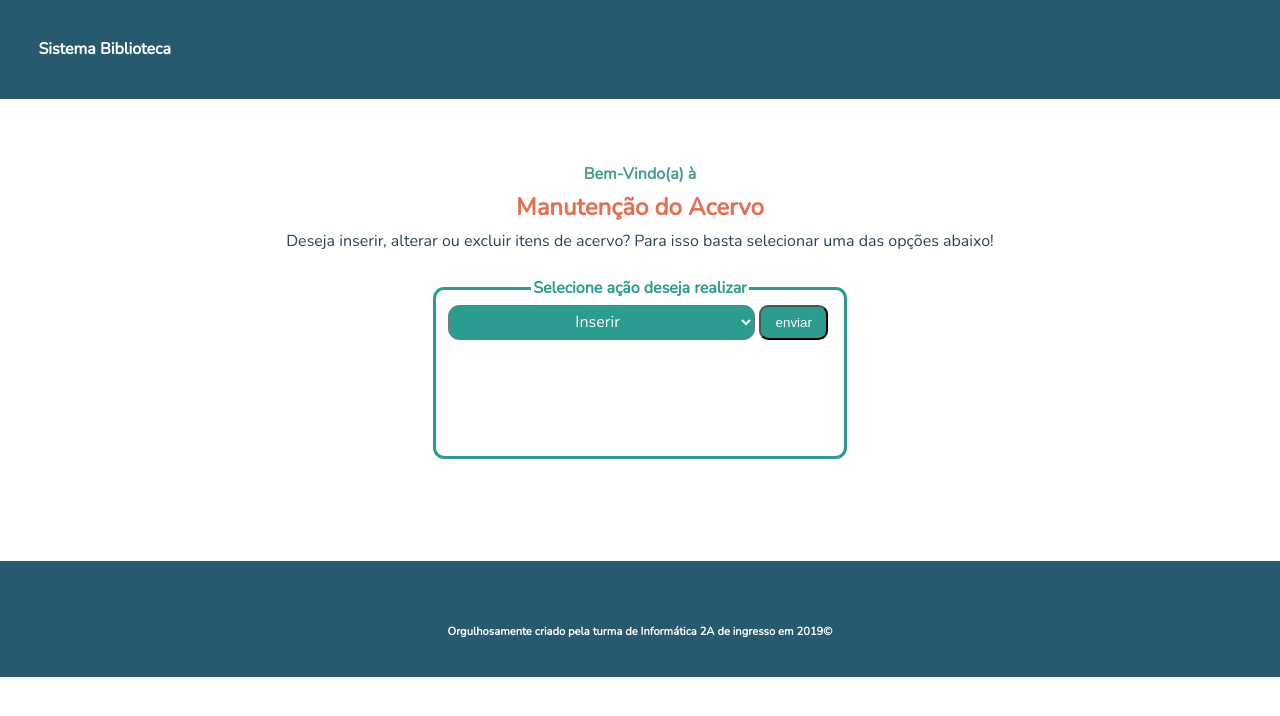
After one commit to IzabelaAAndrade/TrabalhoFinalWebINF2A, a PHP site: page /indexBiblioteca.html in a window 1280 px wide. The commit adds this page. Shown: the top 716 px of the page. Run offline with PHP 8.4, Linux system fonts and the light colour scheme.

Commit message:
Add files via upload

```diff
--- a/padrao_estilizacao/biblioteca/paginas_com_formularios/geral.css
+++ b/padrao_estilizacao/biblioteca/paginas_com_formularios/geral.css
@@ -3,11 +3,11 @@ html, body{
 }
 header, footer{
     height: 5%;
-    background-color: #264553;
+    background-color: #275A6E;
     padding: 3%;
 }
 
-h1, h3, p, input{
+h1, h3{
     font-family: 'Nunito', sans-serif;
     color: white;
     margin: 0%;
@@ -18,6 +18,7 @@ h1{
 }
 
 h3{
+    margin-top: 2%;
     text-align: center;
     font-size: 0.7em;
 }
@@ -35,49 +36,51 @@ h3{
 }
 
 .descricao{
+    font-family: 'Nunito', sans-serif;
     color: #264553;
     font-size: 1em;
     margin: 0% 0% 1% 0%;
 }
 
-.descricao, .principal, .subRosa{
+.descricao, .principal, .sub{
     text-align: center;
 }
 
-#ajuste{
-    display: flex;
-    align-items: center;
-    justify-content: center;
-    margin: 1% 0% 5% 0%;
+#fieldset{
+margin-left: auto;
+margin-right: auto;
+width:30vw;
+height:20vh;
+border: 3px #2A9D8F solid;
+border-radius: .7em;
+margin-bottom: 8%;
+margin-top: 2%;
 }
-form{
-    display: block;
+legend
+{
+  font-weight: bold;
+  font-family: 'Nunito', sans-serif;
+  color: #2A9D8F;
+  text-align: center;
 }
+.caixa-seleção{
 
-input{
-    color:#449d8f;
-    display: block;
+    width: 80%;
+    border-radius: .7em;
+    height: 25%;
+    border: 1x solid #d1d1d1;
+    cursor: pointer;
+    padding: 1px 1px 1px 5px;
+    font-size: 1em;
+    font-family: 'Nunito', sans-serif;
+    text-align: center;
+    color: white;
+    background-color: #2A9D8F;
 }
-
-.texto{
-    width: 30vw;
-    border: 0;
-    outline: none;
-    border-bottom: 1.5px solid #449d8f ;
-    display: block;
-    margin: 0% 0% 5% 0%;
-}
-
-textarea{
-    width: 100%;
-    height: 10vh;
-    padding: 3%;
-    background-color: #449d8f;
-    color: white;
-    border: 0;
-    box-sizing: border-box;
-    font-family: 'Nunito', sans-serif;
-}
-textarea::placeholder{
+.botao{
+    width: 18%;
+    height: 25%;
+    border-radius: .7em;
+    background-color: #2A9D8F;
     color: white;
 }
--- /dev/null
+++ b/padrao_estilizacao/biblioteca/paginas_com_formularios/indexBiblioteca.html
@@ -0,0 +1,37 @@
+<!DOCTYPE html>
+<html lang="en">
+    <head>
+        <meta charset="UTF-8">
+        <meta http-equiv="X-UA-Compatible" content="IE=edge">
+        <meta name="viewport" content="width=device-width, initial-scale=1.0">
+        <title>Manutenção Acervo</title>
+        <link rel="stylesheet" href="geral.css">
+        <link rel="preconnect" href="https://fonts.gstatic.com">
+        <link href="https://fonts.googleapis.com/css2?family=Nunito&display=swap" rel="stylesheet">
+    </head>
+    <body>
+        <header>
+            <h1>Sistema Biblioteca</h1>
+        </header>
+        <main>
+            <h3 class="sub">Bem-Vindo(a) à</h3>
+            <h1 class="principal">Manutenção do Acervo</h1>
+            <p class="descricao">Deseja inserir, alterar ou excluir itens de acervo? Para isso basta selecionar uma das opções abaixo!</p>
+
+                <fieldset id= fieldset>
+                    <legend>Selecione ação deseja realizar</legend>
+                    <select class="caixa-seleção">
+                        <option value="Inserção">Inserir</option>
+                        <option value="alteração">Alterar</option>
+                        <option value="exclusão">Excluir</option>
+                    </select>
+                    <input class="botao" type="submit" value="enviar">
+                </fieldset>
+
+
+        </main>
+        <footer>
+            <h3>Orgulhosamente criado pela turma de Informática 2A de ingresso em 2019©</h3>
+        </footer>
+    </body>
+</html>
```
